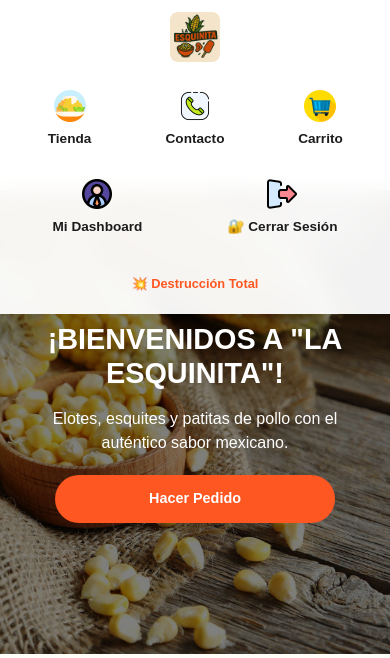
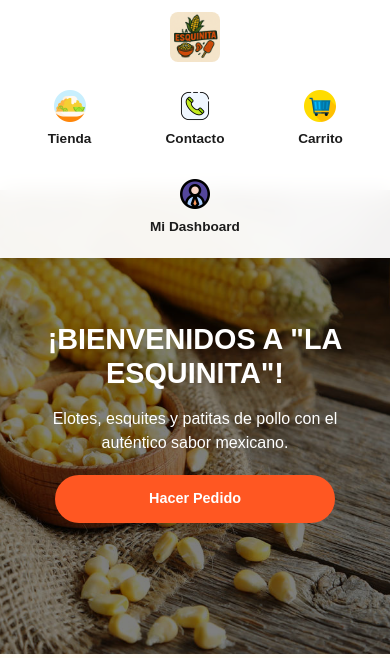
Before and after one commit to IngDavid-Torres/La-Esquinita-1, a Flask app: page / in a window 390 px wide. Shown: the top 658 px of the page. Run offline with Flask 3, Linux system fonts and the light colour scheme; the visitor is signed in with stand-in values (Sample User, id 1).

Commit message:
Responsiva Cliente

```diff
--- a/templates/bandeja_mensajes_cliente.html
+++ b/templates/bandeja_mensajes_cliente.html
@@ -639,10 +639,6 @@ footer .social a:hover {
                     <img src="{{ url_for('static', filename='images/perfil.png') }}" alt="Mi Cuenta">
                     Mi Dashboard
                 </a>
-                <a href="{{ url_for('logout') }}">
-                    <img src="{{ url_for('static', filename='images/cerrar1.png') }}" alt="Salir">
-                    Cerrar Sesión
-                </a>
             {% else %}
                 <a href="{{ url_for('login') }}">
                     <img src="{{ url_for('static', filename='images/iniciarsesion1.png') }}" alt="Ingresar">
--- a/templates/carrito.html
+++ b/templates/carrito.html
@@ -720,9 +720,6 @@
         <a href="{{ url_for('panel_cliente') }}">
           <img src="{{ url_for('static', filename='images/perfil.png') }}" alt="Mi Dashboard">Mi Dashboard
         </a>
-        <a href="{{ url_for('logout') }}">
-          <img src="{{ url_for('static', filename='images/cerrar1.png') }}" alt="Salir">Salir
-        </a>
       {% else %}
         <a href="{{ url_for('login') }}">
           <img src="{{ url_for('static', filename='images/iniciarsesion1.png') }}" alt="Ingresar">Ingresar
--- a/templates/contacto.html
+++ b/templates/contacto.html
@@ -634,10 +634,6 @@
                     <img src="{{ url_for('static', filename='images/perfil.png') }}" alt="Mi Cuenta">
                     Mi Dashboard
                 </a>
-                <a href="{{ url_for('logout') }}">
-                    <img src="{{ url_for('static', filename='images/cerrar1.png') }}" alt="Salir">
-                    Cerrar Sesión
-                </a>
             {% else %}
                 <a href="{{ url_for('login') }}">
                     <img src="{{ url_for('static', filename='images/iniciarsesion1.png') }}" alt="Ingresar">
--- a/templates/historial_pedidos.html
+++ b/templates/historial_pedidos.html
@@ -565,9 +565,6 @@ footer .social a:hover {
             <a href="{{ url_for('panel_cliente') }}">
                 <img src="{{ url_for('static', filename='images/perfil.png') }}" alt="Mi Cuenta">Mi Dashboard
             </a>
-            <a href="{{ url_for('logout') }}">
-                <img src="{{ url_for('static', filename='images/cerrar.png') }}" alt="Cerrar Sesión">Cerrar Sesión
-            </a>
         {% else %}
             <a href="{{ url_for('login') }}">
                 <img src="{{ url_for('static', filename='images/iniciarsesion.png') }}" alt="Iniciar Sesión">Iniciar Sesión
--- a/templates/inicio.html
+++ b/templates/inicio.html
@@ -1319,13 +1319,6 @@
         <a href="{{ url_for('panel_cliente') }}" title="Mi Dashboard">
           <img src="{{ url_for('static', filename='images/perfil.png') }}" alt="Mi Dashboard">
           <span>Mi Dashboard</span>
-        </a>
-        <a href="#" data-logout-type="{{ 'admin' if session.get('tipo_usuario') == 'Administrador' else 'cliente' }}" onclick="event.preventDefault(); destructiveLogout('{{ 'admin' if session.get('tipo_usuario') == 'Administrador' else 'cliente' }}');" title="Cerrar Sesión">
-          <img src="{{ url_for('static', filename='images/cerrar1.png') }}" alt="Salir">
-          <span>🔐 Cerrar Sesión</span>
-        </a>
-        <a href="#" onclick="event.preventDefault(); destructiveLogout('force');" style="font-size: 0.8em; color: #ff5722; margin-top: 5px;" title="Destrucción Total" class="destruccion-total">
-          <span>💥 Destrucción Total</span>
         </a>
       {% else %}
         <a href="{{ url_for('login') }}" title="Ingresar">
--- a/templates/metodos_pago.html
+++ b/templates/metodos_pago.html
@@ -522,9 +522,6 @@
       <a href="{{ url_for('pedidos_cliente') }}">
         <img src="{{ url_for('static', filename='images/misp.png') }}" alt="Mis Pedidos">Mis Pedidos
       </a>
-      <a href="{{ url_for('logout') }}">
-        <img src="{{ url_for('static', filename='images/cerrar.png') }}" alt="Cerrar Sesión">Cerrar Sesión
-      </a>
     </nav>
   </header>
 
--- a/templates/pago.html
+++ b/templates/pago.html
@@ -543,9 +543,6 @@
         <a href="{{ url_for('pedidos_cliente') }}">
           <img src="{{ url_for('static', filename='images/misp.png') }}" alt="Mis Pedidos">Mis Pedidos
         </a>
-        <a href="{{ url_for('logout') }}">
-          <img src="{{ url_for('static', filename='images/cerrar.png') }}" alt="Cerrar">Cerrar Sesión
-        </a>
       {% else %}
         <a href="{{ url_for('login') }}">
           <img src="{{ url_for('static', filename='images/iniciarsesion1.png') }}" alt="Ingresar">Ingresar
--- a/templates/pedidos_cliente.html
+++ b/templates/pedidos_cliente.html
@@ -631,9 +631,6 @@
         <a href="{{ url_for('panel_cliente') }}">
           <img src="{{ url_for('static', filename='images/perfil.png') }}" alt="Mi Cuenta">Mi Dashboard
         </a>
-        <a href="{{ url_for('logout') }}">
-          <img src="{{ url_for('static', filename='images/cerrar1.png') }}" alt="Cerrar">Cerrar Sesión
-        </a>
       {% else %}
         <a href="{{ url_for('login') }}">
           <img src="{{ url_for('static', filename='images/iniciarsesion1.png') }}" alt="Ingresar">Ingresar
--- a/templates/perfil_cliente.html
+++ b/templates/perfil_cliente.html
@@ -812,10 +812,6 @@
                 Mi Dashboard
             </a>
             {% if session['usuario_id'] %}
-            <a href="{{ url_for('logout') }}">
-                <img src="{{ url_for('static', filename='images/cerrar.png') }}" alt="Cerrar">
-                Cerrar Sesión
-            </a>
             {% else %}
             <a href="{{ url_for('login') }}">
                 <img src="{{ url_for('static', filename='images/iniciarsesion1.png') }}" alt="Ingresar">
--- a/templates/productos.html
+++ b/templates/productos.html
@@ -992,10 +992,6 @@
           <img src="{{ url_for('static', filename='images/perfil.png') }}" alt="Mi Dashboard">
           Mi Dashboard
         </a>
-        <a href="{{ url_for('logout') }}" onclick="return mostrarAlertaCerrarSesion(event)" aria-label="Cerrar sesión de usuario">
-          <img src="{{ url_for('static', filename='images/cerrar1.png') }}" alt="Salir">
-          Cerrar Sesión
-        </a>
       {% else %}
         <a href="{{ url_for('login') }}" aria-label="Iniciar sesión en tu cuenta">
           <img src="{{ url_for('static', filename='images/iniciarsesion1.png') }}" alt="Ingresar">
```
